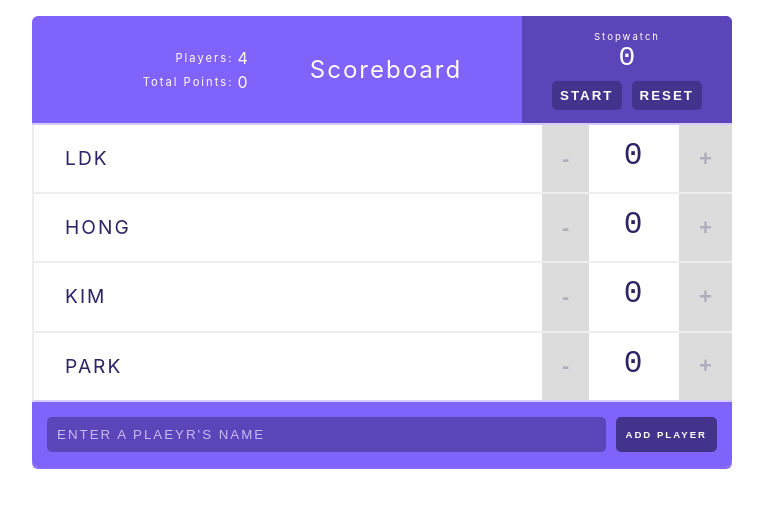
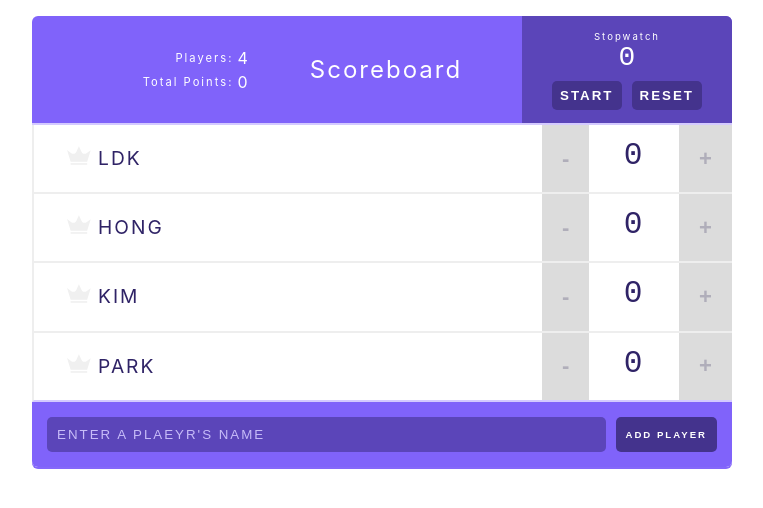
Before and after one commit to eastflag/scoreboard, a React (Create React App) app: page / in a window 1280 px wide. Shown: the top 508 px of the page, without its empty margins (258-1021 px from the left). Built offline with nearby package versions, Linux system fonts and the light colour scheme.

Commit message:
CustomPlayer 생성 => 하이스코어 구하기, 클래스 동적 바인딩

```diff
--- a/src/App.js
+++ b/src/App.js
@@ -4,10 +4,16 @@ import {Header} from './components/Header';
 import AddPlayerForm from "./components/AddPlayerForm";
 import {connect} from "react-redux";
 import {CustomPlayer} from "./components/CustomPlayer";
+import _ from 'lodash';
 
 let maxId = 4; // 임시적으로 설정
 
 class App extends React.Component {
+  /// highScore 구해서 리턴하다.
+  getHighScore() {
+    const highScoreObject = _.maxBy(this.props.players, 'score');
+    return highScoreObject.score === 0 ? '' : highScoreObject.score;
+  }
 
   render() {
     return (
@@ -17,7 +23,8 @@ class App extends React.Component {
         {
           this.props.players.map(player =>
             <CustomPlayer name={player.name} score={player.score}
-                    id={player.id} key={player.id}></CustomPlayer>)
+                    id={player.id} key={player.id}
+                    isHighScore={player.score === this.getHighScore()}></CustomPlayer>)
         }
 
         <AddPlayerForm></AddPlayerForm>
--- a/src/components/CustomPlayer.js
+++ b/src/components/CustomPlayer.js
@@ -2,9 +2,16 @@ import Player from "./Player";
 import React from "react";
 
 export const CustomPlayer = (props) => {
+  let dynamicClass = 'svg';
+  if (props.isHighScore) {
+    dynamicClass += ' is-high-score';
+  }
   return (
     <Player {...props}>
-
+      <svg viewBox="0 0 44 35" className={dynamicClass}>
+        <path d="M26.7616 10.6207L21.8192 0L16.9973 10.5603C15.3699 14.1207 10.9096 15.2672 7.77534 12.9741L0 7.24138L6.56986 28.8448H37.0685L43.5781 7.72414L35.7425 13.0948C32.6685 15.2672 28.3288 14.0603 26.7616 10.6207Z" transform="translate(0 0.301727)"/>
+        <rect width="30.4986" height="3.07759" transform="translate(6.56987 31.5603)"/>
+      </svg>
     </Player>
   );
 }
--- a/src/components/Player.js
+++ b/src/components/Player.js
@@ -9,6 +9,7 @@ const Player = (props) => {
     <div className="player">
       <span className='player-name'>
         <button className='remove-player' onClick={() => props.removePlayer(props.id)}> x </button>
+        {props.children}
         {props.name}
       </span>
       <Counter id={props.id} score={props.score}></Counter>
```
